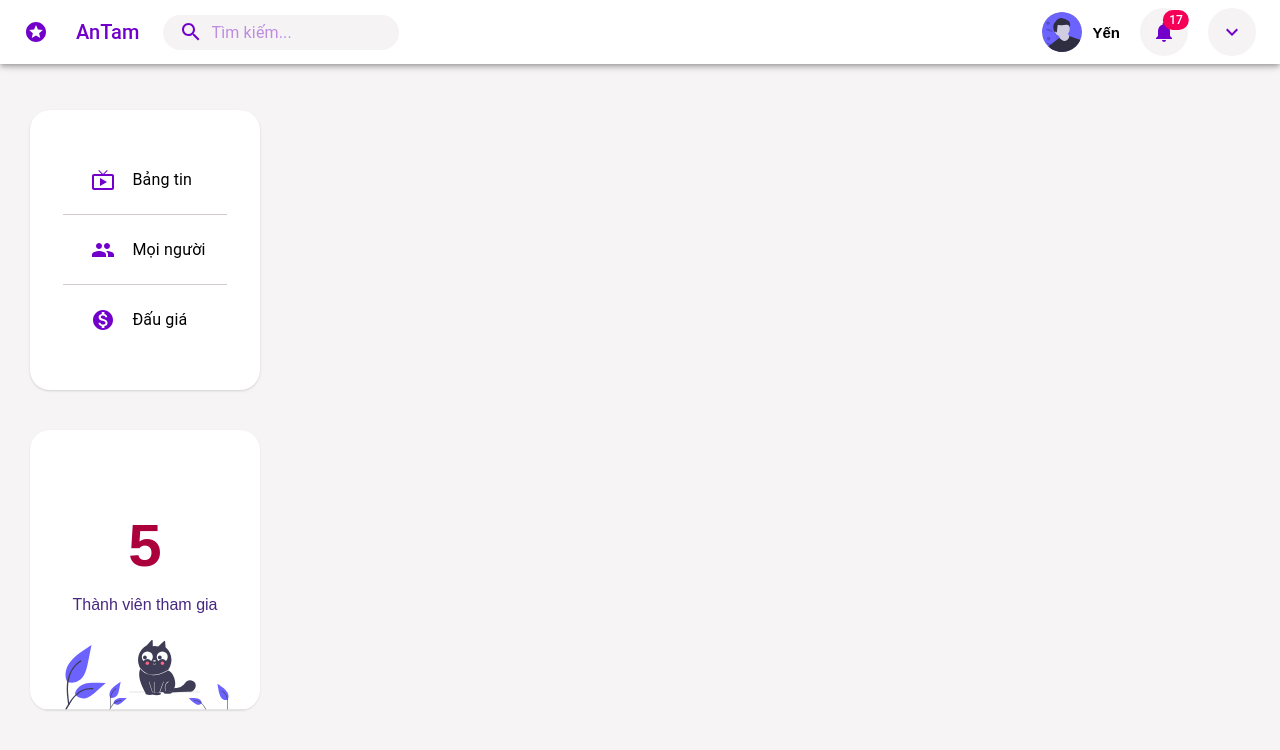
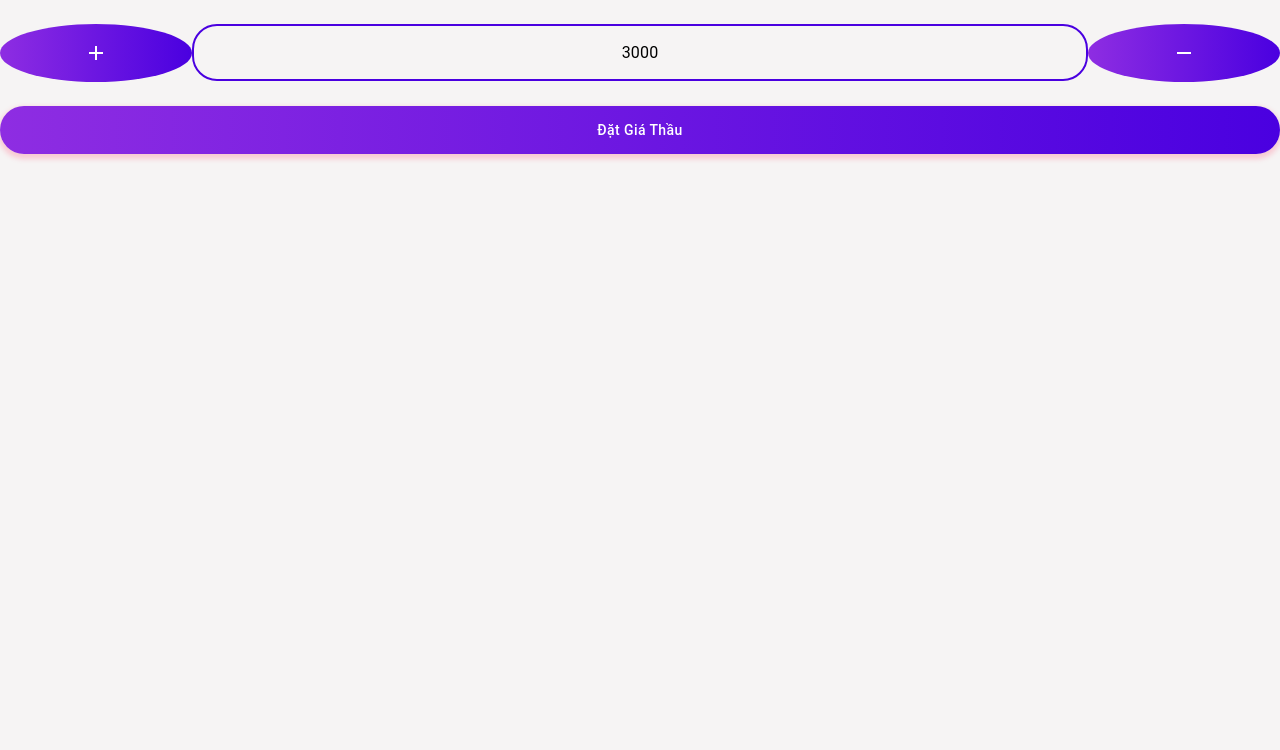
Before and after one commit to vothikimyen108/SocialNetwork, a React (Create React App) app in the folder social-network/: page /login in a window 1280 px wide. Shown: the top 750 px of the page. Built offline with nearby package versions, Linux system fonts and the light colour scheme; a web font is replaced by a local one.

Commit message:
add alert

```diff
--- a/social-network/src/App.js
+++ b/social-network/src/App.js
@@ -3,6 +3,7 @@ import React, { Suspense } from "react";
 import { Route, Switch, Redirect } from "react-router-dom";
 import Layout from "./components/Layout/Layout";
 import LayoutListMember from "./components/Layout/LayoutListMember";
+import Auction from "./components/Products/Auction";
 //cac pages
 import NewsDetail from "./pages/NewsDetail";
 import NewsFeed from "./pages/NewsFeed";
@@ -49,34 +50,35 @@ const dataMember = [
 function App() {
   const classe = useStyles();
   return (
-    <Layout>
-      <Switch>
-        <Route path="/" exact>
-          <Redirect to="/newsfeed" />
-        </Route>
-        <Route path="/newsfeed">
-          <Grid item xs={12} sm={12} md={9} className={classe.root}>
-            <NewsFeed></NewsFeed>
-          </Grid>
-          <Grid item xs={12} sm={12} md={3}>
-            <LayoutListMember data={dataMember}></LayoutListMember>
-          </Grid>
-        </Route>
-        <Route path="/news/:newsId">
-          <Grid item xs={12} sm={12} md={9} className={classe.root}>
-            <NewsDetail></NewsDetail>
-          </Grid>
-          <Grid item xs={12} sm={12} md={3}>
-            <LayoutListMember data={dataMember}></LayoutListMember>
-          </Grid>
-        </Route>
-        <Route path="/photo/:photoId">
-          <Grid item xs={12} sm={12} md={9} className={classe.root}>
-            <PhotoDetail></PhotoDetail>
-          </Grid>
-        </Route>
-      </Switch>
-    </Layout>
+    // <Layout>
+    //   <Switch>
+    //     <Route path="/" exact>
+    //       <Redirect to="/newsfeed" />
+    //     </Route>
+    //     <Route path="/newsfeed">
+    //       <Grid item xs={12} sm={12} md={9} className={classe.root}>
+    //         <NewsFeed></NewsFeed>
+    //       </Grid>
+    //       <Grid item xs={12} sm={12} md={3}>
+    //         <LayoutListMember data={dataMember}></LayoutListMember>
+    //       </Grid>
+    //     </Route>
+    //     <Route path="/news/:newsId">
+    //       <Grid item xs={12} sm={12} md={9} className={classe.root}>
+    //         <NewsDetail></NewsDetail>
+    //       </Grid>
+    //       <Grid item xs={12} sm={12} md={3}>
+    //         <LayoutListMember data={dataMember}></LayoutListMember>
+    //       </Grid>
+    //     </Route>
+    //     <Route path="/photo/:photoId">
+    //       <Grid item xs={12} sm={12} md={9} className={classe.root}>
+    //         <PhotoDetail></PhotoDetail>
+    //       </Grid>
+    //     </Route>
+    //   </Switch>
+    // </Layout>
+    <Auction></Auction>
   );
 }
 export default App;
--- a/social-network/src/components/Photos/PhotoStyles.js
+++ b/social-network/src/components/Photos/PhotoStyles.js
@@ -14,10 +14,10 @@ const PhotoStyles = makeStyles((theme) => ({
     height: "100%",
   },
   left: {
-    height: "50%",
+    height: "40%",
 
     [theme.breakpoints.down("sm")]: {
-      height: "50%",
+      height: "40%",
     },
 
     [theme.breakpoints.up("lg")]: {
@@ -27,9 +27,9 @@ const PhotoStyles = makeStyles((theme) => ({
   right: {
     overflow: "auto",
     width: "auto",
-    height: "50%",
+    height: "60%",
     [theme.breakpoints.down("sm")]: {
-      height: "50%",
+      height: "60%",
     },
 
     [theme.breakpoints.up("lg")]: {
--- /dev/null
+++ b/social-network/src/components/Products/Auction.js
@@ -0,0 +1,164 @@
+import React, { useRef, useEffect, useState } from "react";
+import { makeStyles } from "@material-ui/core/styles";
+import Button from "@material-ui/core/Button";
+import Grid from "@material-ui/core/Grid";
+import TextField from "@material-ui/core/TextField";
+import IconButton from "@material-ui/core/IconButton";
+import AddIcon from "@material-ui/icons/Add";
+import RemoveIcon from "@material-ui/icons/Remove";
+import CustomizedSnackbars from "../UI/CustomizedSnackbars";
+const useStyles = makeStyles((theme) => ({
+  root: {
+    flexGrow: 1,
+    margin: theme.spacing(3, 0, 0),
+
+    "& input::-webkit-clear-button, & input::-webkit-outer-spin-button, & input::-webkit-inner-spin-button":
+      {
+        display: "none",
+        margin: 80,
+      },
+  },
+  paper: {
+    margin: theme.spacing(1, 0, 0),
+    textAlign: "center",
+    color: theme.palette.text.secondary,
+  },
+  textField: {
+    width: "70%",
+    height: 48,
+    [`& fieldset`]: {
+      borderRadius: 25,
+      padding: "5px 0",
+      border: "2px solid #4a00e0",
+
+      height: 48,
+    },
+  },
+  btIcon: {
+    background: "linear-gradient(to right, #8e2de2, #4a00e0)",
+    border: 0,
+    color: "white",
+    height: 58,
+    borderRadius: "50%",
+    width: "15%",
+  },
+  submit: {
+    margin: theme.spacing(3, 0, 2),
+
+    background: "linear-gradient(to right, #8e2de2, #4a00e0)",
+    borderRadius: 25,
+    border: 0,
+    color: "white",
+    height: 48,
+    width: "100%",
+    padding: "0 30px",
+    boxShadow: "0 3px 5px 2px rgba(255, 105, 135, .3)",
+  },
+  label: {
+    textTransform: "capitalize",
+  },
+}));
+
+export default function Auction() {
+  const classes = useStyles();
+  const price = 3000;
+  //cờ xem hiện thông báo
+  const [isSuccess, setIsSuccess] = useState("");
+  // thông báo
+  const alert = {
+    nameAlert: ["warning", "success"],
+    message: [
+      "Giá đấu thầu phải lớn hơn hoặc bằng giá ban đầu",
+      "Đặt đấu thầu thành công",
+    ],
+  };
+  //hàm hiện thông báo
+  const renderAlert = () => {
+    console.log(isSuccess);
+    if (isSuccess === "success") {
+      return (
+        <CustomizedSnackbars
+          alert={true}
+          nameAlert={alert.nameAlert[1]}
+          message={alert.message[1]}
+        ></CustomizedSnackbars>
+      );
+    }
+    if (isSuccess === "warning") {
+      return (
+        <CustomizedSnackbars
+          alert={true}
+          nameAlert={alert.nameAlert[0]}
+          message={alert.message[0]}
+        ></CustomizedSnackbars>
+      );
+    }
+  };
+  //khai bao cac bien
+  const refPrice = useRef(price);
+  //hàm tăng
+  const handlerAdd = () => {
+    refPrice.current.value++;
+    console.log(refPrice.current.value);
+  };
+  //hàm giảm
+  const handlerRemove = () => {
+    console.log(refPrice.current.value);
+    if (refPrice.current.value >= price) {
+      refPrice.current.value = price;
+      setIsSuccess("warning");
+      console.log(isSuccess === "warning");
+    } else {
+      refPrice.current.value--;
+    }
+  };
+
+  return (
+    <div className={classes.root}>
+      <Grid container>
+        <Grid item xs={12}>
+          <IconButton
+            aria-label="delete"
+            className={classes.btIcon}
+            onClick={handlerAdd}
+          >
+            <AddIcon></AddIcon>
+          </IconButton>
+          <TextField
+            id="outlined-basic"
+            variant="outlined"
+            defaultValue={price}
+            type="number"
+            className={classes.textField}
+            inputRef={refPrice}
+            inputProps={{
+              style: {
+                textAlign: "center",
+                textJustify: "inter-character",
+                color: "#000",
+              },
+            }}
+          />
+          <IconButton
+            aria-label="delete"
+            className={classes.btIcon}
+            onClick={handlerRemove}
+          >
+            <RemoveIcon></RemoveIcon>
+          </IconButton>
+        </Grid>
+        <Grid item xs={12}>
+          <Button
+            classes={{
+              root: classes.submit, // class name, e.g. `classes-nesting-root-x`
+              label: classes.label, // class name, e.g. `classes-nesting-label-x`
+            }}
+          >
+            Đặt giá thầu
+          </Button>
+        </Grid>
+      </Grid>
+      {renderAlert()}
+    </div>
+  );
+}
--- a/social-network/src/components/Products/Product.js
+++ b/social-network/src/components/Products/Product.js
@@ -51,8 +51,6 @@ export const Product = function TutorCard(props) {
           <ArrowForwardIosIcon></ArrowForwardIosIcon>
           <ArrowForwardIosIcon></ArrowForwardIosIcon>
         </animated.div>
-
-        {/* </div> */}
       </Item>
     </Row>
   );
--- /dev/null
+++ b/social-network/src/components/UI/CustomizedSnackbars.js
@@ -0,0 +1,41 @@
+import React from "react";
+import Button from "@material-ui/core/Button";
+import Snackbar from "@material-ui/core/Snackbar";
+import MuiAlert from "@material-ui/lab/Alert";
+import { makeStyles } from "@material-ui/core/styles";
+
+function Alert(props) {
+  return <MuiAlert elevation={6} variant="filled" {...props} />;
+}
+
+const useStyles = makeStyles((theme) => ({
+  root: {
+    width: "100%",
+    "& > * + *": {
+      marginTop: theme.spacing(2),
+    },
+  },
+}));
+
+export default function CustomizedSnackbars(props) {
+  const classes = useStyles();
+  const [open, setOpen] = React.useState(props.alert);
+
+  const handleClose = (event, reason) => {
+    if (reason === "clickaway") {
+      return;
+    }
+
+    setOpen(false);
+  };
+
+  return (
+    <div className={classes.root}>
+      <Snackbar open={open} autoHideDuration={6000} onClose={handleClose}>
+        <Alert onClose={handleClose} severity={props.nameAlert}>
+          {props.message}
+        </Alert>
+      </Snackbar>
+    </div>
+  );
+}
--- a/social-network/src/components/UI/ParallaxCarouselStyles.js
+++ b/social-network/src/components/UI/ParallaxCarouselStyles.js
@@ -34,6 +34,7 @@ const ParallaxCarouselStyles = makeStyles(
       height: "100%",
       objectFit: "cover",
       marginLeft: "0%",
+      marginTop: "5%",
       [breakpoints.up("sm")]: {
         marginLeft: "4%",
       },
```
